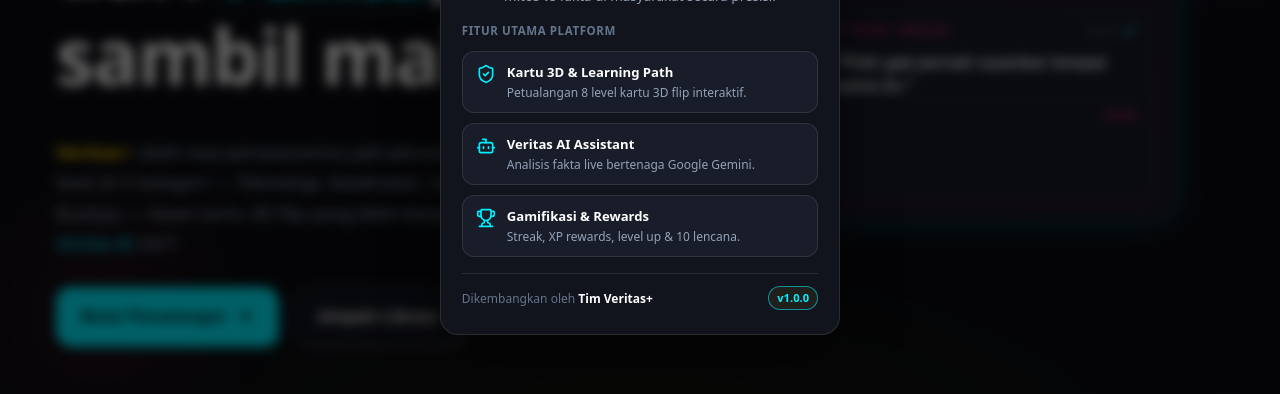
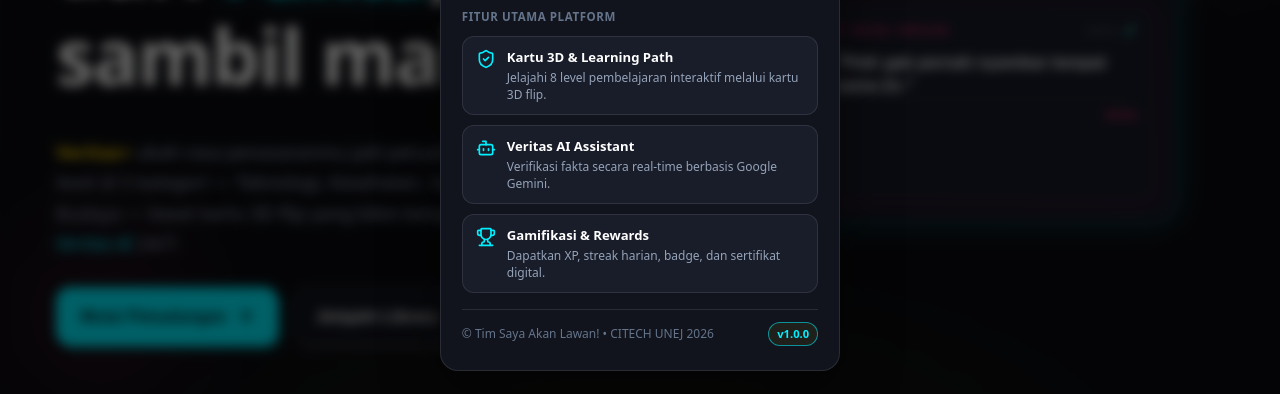
Before and after one commit to unvariablehuman/Veritas-, a React (Vite) app: page / in a window 1280 px wide. Both pictures are taken after a click on the button 941 px from the left and 48 px from the top of the page. Shown: the part 306-700 px from the top of the page. Built offline with nearby package versions, Linux system fonts and the light colour scheme; no server answers; a web font is replaced by a local one.

Commit message:
refactor: refine copywriting in About Veritas+ modal for CITECH 2026 UI/UX competition

```diff
--- a/src/components/Navbar.jsx
+++ b/src/components/Navbar.jsx
@@ -351,7 +351,7 @@ export default function Navbar({
 
               {/* Description */}
               <p style={{ fontSize: '.84rem', color: 'var(--text-secondary)', lineHeight: 1.55, marginBottom: '1rem', textAlign: 'center' }}>
-                <strong style={{ color: 'var(--text-primary)' }}>Veritas+</strong> adalah platform edukasi interaktif berbasis kecerdasan buatan & gamifikasi untuk memverifikasi mitos vs fakta di masyarakat secara presisi.
+                <strong style={{ color: 'var(--text-primary)' }}>Veritas+</strong> membantu masyarakat membedakan mitos dan fakta melalui pembelajaran interaktif, gamifikasi, serta dukungan AI Assistant yang mendorong kebiasaan berpikir kritis dan verifikasi informasi.
               </p>
 
               {/* Features list */}
@@ -369,7 +369,7 @@ export default function Navbar({
                   <ShieldCheck size={20} style={{ color: 'var(--brand-primary)', marginTop: '2px', flexShrink: 0 }} />
                   <div>
                     <div style={{ fontSize: '.82rem', fontWeight: 700, color: 'var(--text-primary)' }}>Kartu 3D & Learning Path</div>
-                    <div style={{ fontSize: '.75rem', color: 'var(--text-secondary)', marginTop: '2px', lineHeight: 1.4 }}>Petualangan 8 level kartu 3D flip interaktif.</div>
+                    <div style={{ fontSize: '.75rem', color: 'var(--text-secondary)', marginTop: '2px', lineHeight: 1.4 }}>Jelajahi 8 level pembelajaran interaktif melalui kartu 3D flip.</div>
                   </div>
                 </div>
 
@@ -382,7 +382,7 @@ export default function Navbar({
                   <Bot size={20} style={{ color: 'var(--brand-primary)', marginTop: '2px', flexShrink: 0 }} />
                   <div>
                     <div style={{ fontSize: '.82rem', fontWeight: 700, color: 'var(--text-primary)' }}>Veritas AI Assistant</div>
-                    <div style={{ fontSize: '.75rem', color: 'var(--text-secondary)', marginTop: '2px', lineHeight: 1.4 }}>Analisis fakta live bertenaga Google Gemini.</div>
+                    <div style={{ fontSize: '.75rem', color: 'var(--text-secondary)', marginTop: '2px', lineHeight: 1.4 }}>Verifikasi fakta secara real-time berbasis Google Gemini.</div>
                   </div>
                 </div>
 
@@ -395,7 +395,7 @@ export default function Navbar({
                   <Trophy size={20} style={{ color: 'var(--brand-primary)', marginTop: '2px', flexShrink: 0 }} />
                   <div>
                     <div style={{ fontSize: '.82rem', fontWeight: 700, color: 'var(--text-primary)' }}>Gamifikasi & Rewards</div>
-                    <div style={{ fontSize: '.75rem', color: 'var(--text-secondary)', marginTop: '2px', lineHeight: 1.4 }}>Streak, XP rewards, level up & 10 lencana.</div>
+                    <div style={{ fontSize: '.75rem', color: 'var(--text-secondary)', marginTop: '2px', lineHeight: 1.4 }}>Dapatkan XP, streak harian, badge, dan sertifikat digital.</div>
                   </div>
                 </div>
               </div>
@@ -406,7 +406,7 @@ export default function Navbar({
                 paddingTop: '.75rem', borderTop: '1px solid var(--border-default)',
                 fontSize: '.75rem', color: 'var(--text-muted)'
               }}>
-                <span>Dikembangkan oleh <strong style={{ color: 'var(--text-primary)' }}>Tim Veritas+</strong></span>
+                <span>© Tim Saya Akan Lawan! • CITECH UNEJ 2026</span>
                 <span style={{
                   padding: '2px 8px', borderRadius: '999px',
                   background: 'var(--nav-xp-bg)', border: '1px solid var(--border-neon)',
```
